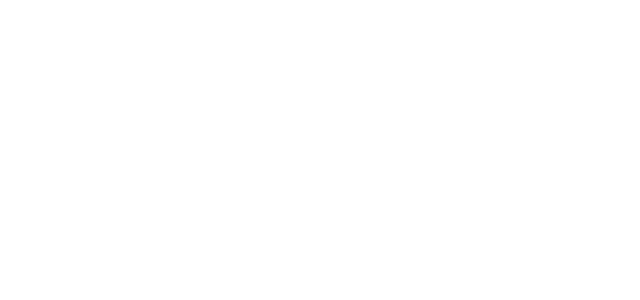
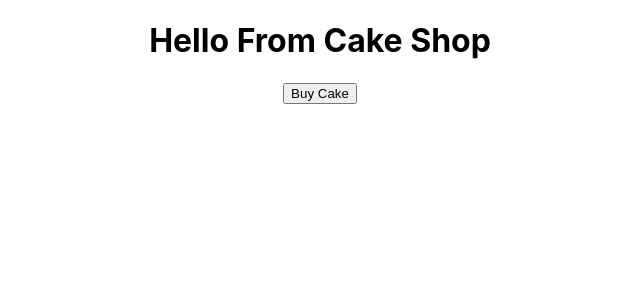
Before and after one commit to SumiAkter2/react-redux-demo, a React (Create React App) app: page / in a window 1280 px wide. Shown: the top 300 px of the page, without its empty margins (320-960 px from the left). Built offline with nearby package versions, Linux system fonts and the light colour scheme.

Commit message:
added Action type,action and reducer ,store

```diff
--- a/src/App.js
+++ b/src/App.js
@@ -1,11 +1,15 @@
-import logo from './logo.svg';
-import './App.css';
+import { Provider } from "react-redux";
+import "./App.css";
+import store from "./Redux/Store";
+import CakeContainer from "./component/Cake/cakeContainer";
 
 function App() {
   return (
-    <div className="App">
-
-    </div>
+    <Provider store={store}>
+      <div className="App">
+        <CakeContainer />
+      </div>
+    </Provider>
   );
 }
 
--- /dev/null
+++ b/src/Redux/Cake/CakeActionType.js
@@ -0,0 +1 @@
+export const BUY_CAKE = "BUY_CAKE";
--- /dev/null
+++ b/src/Redux/Cake/CakeReducer.js
@@ -0,0 +1,18 @@
+import { BUY_CAKE } from "./CakeActionType";
+
+const initialState = {
+  numOfCake: 10,
+};
+const CakeReducer = (state = initialState, action) => {
+  switch (action.type) {
+    case BUY_CAKE:
+      return {
+        ...state,
+        numOfCake: state.numOfCake - 1,
+      };
+    default:
+      return state;
+  }
+};
+
+export default CakeReducer;
--- /dev/null
+++ b/src/Redux/Store.js
@@ -0,0 +1,6 @@
+import { createStore } from "redux";
+import CakeReducer from "./Cake/CakeReducer";
+
+const store = createStore(CakeReducer);
+
+export default store;
--- /dev/null
+++ b/src/component/Cake/CakeContainer.js
@@ -0,0 +1,13 @@
+import React from "react";
+
+const CakeContainer = () => {
+  return (
+    <div>
+      <h1> Hello From Cake Shop</h1>
+
+      <button>Buy Cake</button>
+    </div>
+  );
+};
+
+export default CakeContainer;
```
Also changed, not shown: src/Redux/Cake/CakeActions.js (added, +8 -0 lines).
